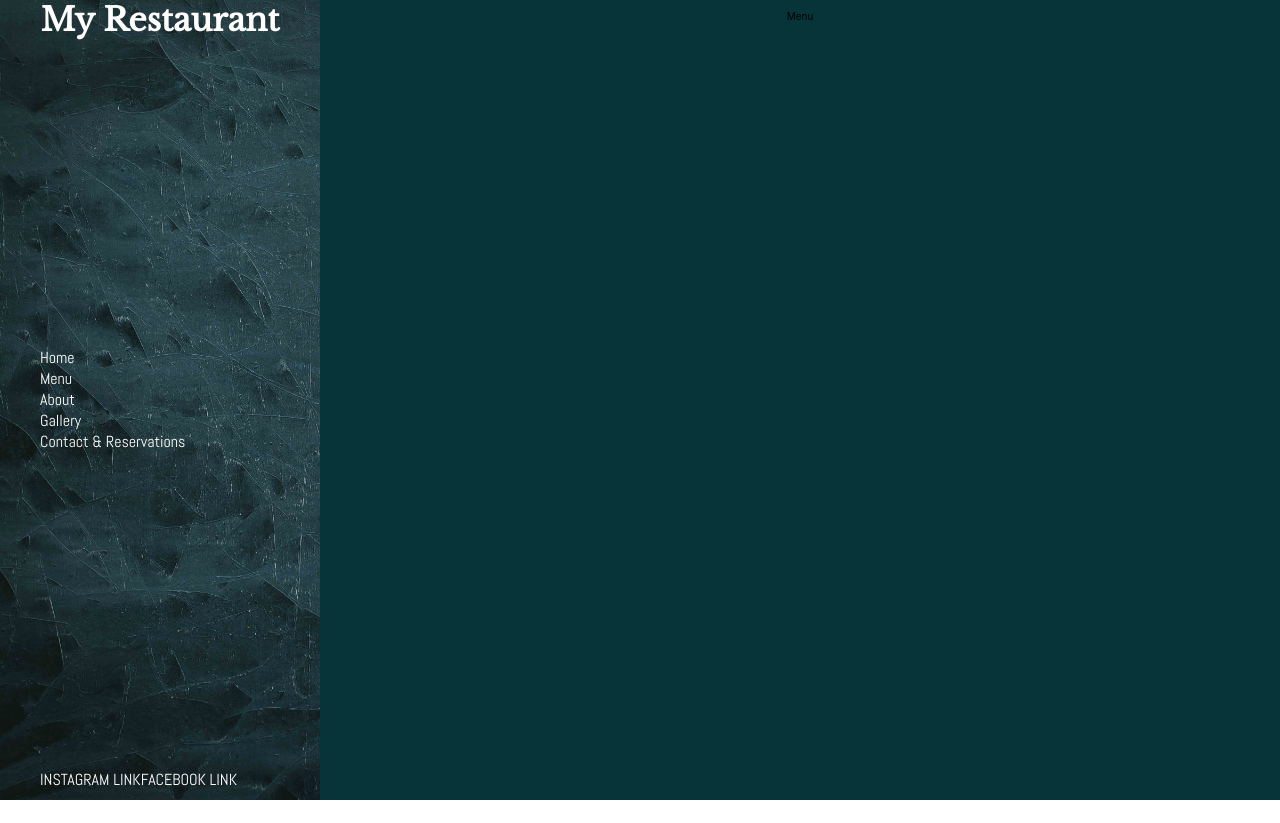
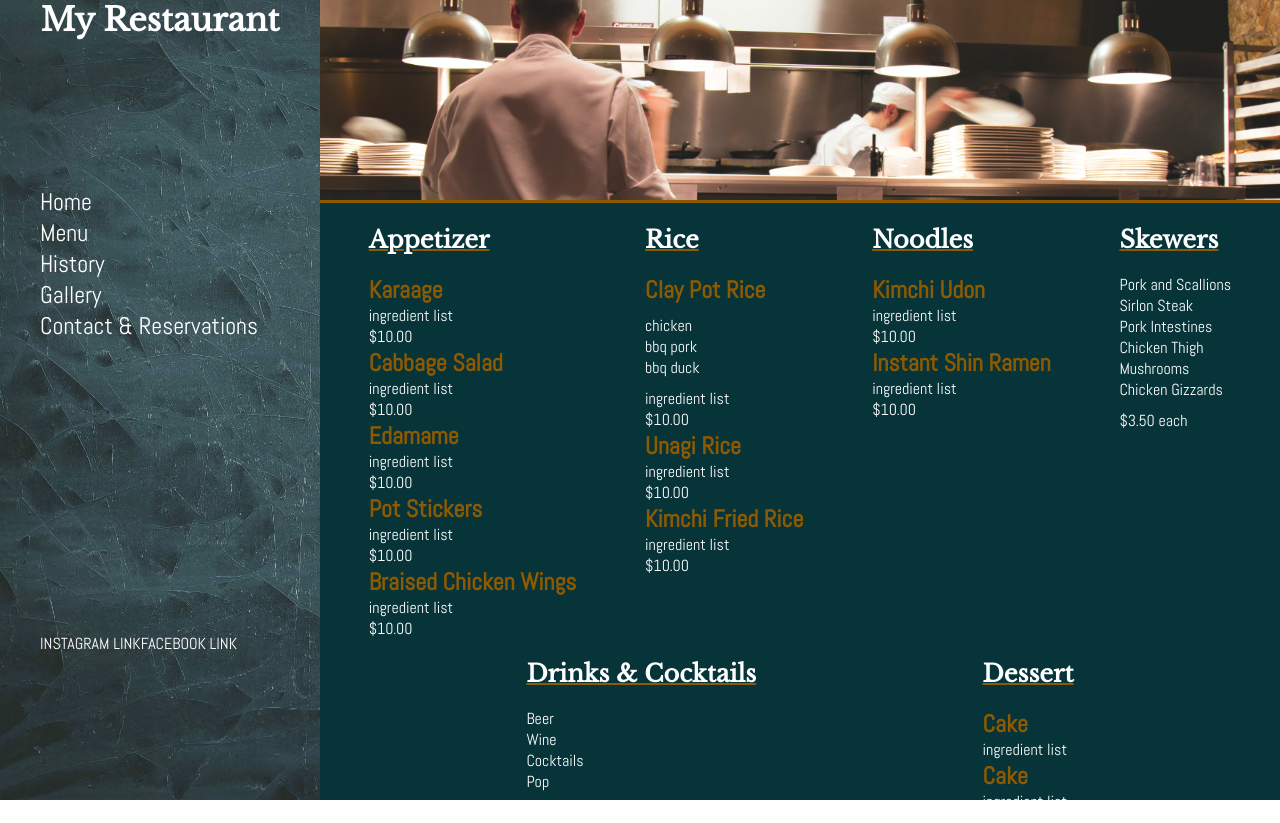
Before and after one commit to jordancmchan/restaurant-project, a React (Create React App) app: page /menu in a window 1280 px wide. Before the commit the page ends 800 px from the top, so only its background shows below. Built offline with nearby package versions, Linux system fonts and the light colour scheme.

Commit message:
added history and updated menu

```diff
--- a/src/About.js
+++ /dev/null
@@ -1,11 +0,0 @@
-//About.js
-
-const About = () => {
-     return(
-          <section class="aboutContainer">
-               <p>About</p>
-          </section>
-     )
-}
-
-export default About
--- a/src/App.js
+++ b/src/App.js
@@ -1,6 +1,6 @@
 import './style/App.scss';
 import Home from './Home.js'
-import About from './About.js';
+import History from './History.js';
 import Menu from './Menu.js';
 import Gallery from './Gallery.js';
 import Contact from './Contact';
@@ -13,11 +13,12 @@ function App() {
     <div className="App">
       <header className="header">
         <h1> My Restaurant</h1>
+        <div className="navContainer">
           <nav>
             <ul className="sideMenuContainer">
               <li><Link exact to = "/home">Home</Link></li>
               <li><Link exact to = "/menu">Menu</Link></li>
-            <li><Link exact to = "/about">About</Link></li>
+              <li><Link exact to = "/history">History</Link></li>
               <li><Link exact to = "/gallery">Gallery</Link></li>
               <li><Link exact to = "/contact&reservation">Contact & Reservations</Link></li>
             </ul>
@@ -28,6 +29,7 @@ function App() {
               <li>FACEBOOK LINK</li>
             </ul>
           </nav>
+        </div>
       </header>
       <Route
         path="/home"
@@ -40,8 +42,8 @@ function App() {
       />
 
       <Route
-        path="/about"
-        component={About}
+        path="/history"
+        component={History}
       />
 
       <Route
--- /dev/null
+++ b/src/History.js
@@ -0,0 +1,19 @@
+//History.js
+import historypage from './assets/history-page.jpg'
+
+const History = () => {
+     return(
+          <section class="historyContainer">
+               <div className="restaurantBanner">
+                    <img src={historypage} alt="restaurant stock photo"/>
+               </div>
+               <h1>History of my Restaurant</h1>
+               <div className="storyContainer">
+                    <h2>A title</h2>
+                    <p>Lorem ipsum, dolor sit amet consectetur adipisicing elit. Officiis doloribus cupiditate laboriosam quo expedita fugit eaque beatae unde dolor vel. Quam, quibusdam alias consequuntur voluptatum nemo rem nesciunt iusto repellendus doloribus quas? Eaque eum rem distinctio, eius aspernatur ipsum quisquam sapiente, quibusdam, dolorem harum necessitatibus libero assumenda doloribus! Dolorum facere repudiandae enim corporis magnam pariatur laudantium sed quidem distinctio vel quod corrupti sapiente aliquid quaerat nam perferendis, sit quae cum. Nobis architecto excepturi quo voluptate ea aliquam non at dicta, laudantium id, unde odio. Aliquam ex veritatis cumque accusamus corrupti.</p>
+               </div>
+          </section>
+     )
+}
+
+export default History
--- a/src/Menu.js
+++ b/src/Menu.js
@@ -1,11 +1,115 @@
 //Menu.js
+import kitchen from './assets/kitchen.jpg'
 
-const About = () => {
+const Menu = () => {
      return(
-          <section class="menuContainer">
-               <p>Menu</p>
+          <section className ="menuContainer">
+               <div className ="kitchenBanner">
+                    <img src={kitchen} alt="restaurant kitchen"/>
+               </div>
+               <div className="entireMenuContainer">
+                    <div className="appetizerSection">
+                         <h1>Appetizer</h1>
+                         <div className="app">
+                              <h2>Karaage </h2>
+                              <p>ingredient list</p>
+                              <p>$10.00</p>
+                         </div>
+                         <div className="app">
+                              <h2>Cabbage Salad</h2>
+                              <p>ingredient list</p>
+                              <p>$10.00</p>
+                         </div>
+                         <div className="app">
+                              <h2>Edamame</h2>
+                              <p>ingredient list</p>
+                              <p>$10.00</p>
+                         </div>
+                         <div className="app">
+                              <h2>Pot Stickers</h2>
+                              <p>ingredient list</p>
+                              <p>$10.00</p>
+                         </div>
+                         <div className="app">
+                              <h2>Braised Chicken Wings</h2>
+                              <p>ingredient list</p>
+                              <p>$10.00</p>
+                         </div>
+
+                    </div>
+                    <div className="riceSection">
+                         <h1>Rice</h1>
+                         <div className="rice">
+                              <h2>Clay Pot Rice</h2>
+                              <ul>
+                                   <li>chicken</li>
+                                   <li>bbq pork</li>
+                                   <li>bbq duck</li>
+                              </ul>
+                              <p>ingredient list</p>
+                              <p>$10.00</p>
+                         </div>
+                         <div className="rice">
+                              <h2>Unagi Rice</h2>
+                              <p>ingredient list</p>
+                              <p>$10.00</p>
+                         </div>
+                         <div className="rice">
+                              <h2>Kimchi Fried Rice</h2>
+                              <p>ingredient list</p>
+                              <p>$10.00</p>
+                         </div>
+                    </div>
+                    <div className="noodleSection">
+                         <h1>Noodles</h1>
+                         <div className="noodle">
+                              <h2>Kimchi Udon</h2>
+                              <p>ingredient list</p>
+                              <p>$10.00</p>
+                         </div>
+                         <div className="noodle">
+                              <h2>Instant Shin Ramen</h2>
+                              <p>ingredient list</p>
+                         </div>
+                         <p>$10.00</p>
+                    </div>
+                    <div className="skewerSection">
+                         <h1>Skewers</h1>
+                         <ul>
+                              <li>Pork and Scallions</li>
+                              <li>Sirlon Steak</li>
+                              <li>Pork Intestines</li>
+                              <li>Chicken Thigh</li>
+                              <li>Mushrooms</li>
+                              <li>Chicken Gizzards</li>
+                         </ul>
+                         <p>$3.50 each</p>
+                    </div>
+                    <div className="drinkSection">
+                         <h1>Drinks & Cocktails</h1>
+                         <ul>
+                              <li>Beer</li>
+                              <li>Wine</li>
+                              <li>Cocktails</li>
+                              <li>Pop</li>
+                         </ul>
+                         <p>$10.00</p>
+                    </div>
+                    <div className="dessertSection">
+                         <h1>Dessert</h1>
+                         <div className="dessert">
+                              <h2>Cake</h2>
+                              <p>ingredient list</p>
+                         </div>
+                         <div className="dessert">
+                              <h2>Cake</h2>
+                              <p>ingredient list</p>
+                         </div>
+                    </div>
+               </div>
+
           </section>
      )
 }
 
-export default About
+export default Menu
--- a/src/style/App.scss
+++ b/src/style/App.scss
@@ -16,14 +16,14 @@
                content: '';
                background-image: url(../assets/side-menu.jpg);
                background-size:cover;
-               // opacity: 0.9;
+               opacity: 0.9;
                top: 0;
                left: 0;
                bottom: 0;
                right: 0;
                position: absolute;
                z-index: -1;
-               // filter: blur(1px);
+               // filter: blur(2px);
           }
           h1{
                font-size: 2rem;
@@ -32,22 +32,25 @@
                text-align: center;
                margin: 0;
           }
-
-          nav{
+          .navContainer{
                display:flex;
                flex-direction: column;
-               justify-content: space-between;
+               justify-content: space-around;
+               height: 100%;
+               nav{
                     .sideMenuContainer{
                          li{
                               list-style: none;
                               @include fontAbel;
-                         font-size: 1rem;
                               a{
                                    color: white;
-                              text-decoration: none;
+                                   text-decoration:
+                                    none;
+                                   font-size: 1.5rem;
 
                                    &:hover{
-                                   border-bottom: 2px solid $gold;
+                                        text-decoration: underline solid 2px $gold;
+                                        transition-duration: 0.5s;
                                    }
                               }
                          }
@@ -65,12 +68,108 @@
                }
           }
 
-     .homeContainer, .menuContainer, .aboutContainer, .galleryContainer, .contactContainer {
-          display:flex;
-          justify-content: center;
-          background-color: $richBlack;
      }
 
+     .homeContainer, .menuContainer, .historyContainer, .galleryContainer, .contactContainer {
+          background-color: $richBlack;
+          width: 100%;
+          height: 100vh;
+     }
 
+     .menuContainer{
+          .kitchenBanner{
+               img{
+                    overflow:hidden;
+                    height: 25vh;
+                    width: 100%;
+                    object-fit: cover;
+                    object-position: 10% 30%;
+                    border-bottom: solid 3px $gold;
+               }
+          }
+          .entireMenuContainer{
+               display:flex;
+               flex-wrap: wrap;
+               justify-content: space-evenly;
+
+               .appetizerSection , .skewerSection, .riceSection, .noodleSection, .drinkSection, .dessertSection {
+                    margin: 0 20px;
+               }
+
+               h1{
+                    font-size: 1.5rem;
+                    @include fontBaskerville;
+                    color: white;
+                    text-decoration: underline solid $gold 2px;
+               }
+
+               h2{
+                    color: $gold;
+                    font-size: 1.5rem;
+                    @include fontAbel;
+                    margin: 0;
+               }
+
+               p{
+                    font-size: 1rem;
+                    @include fontAbel;
+                    color: white;
+                    margin: 0;
+               }
+
+               ul{
+                    padding: 0;
+                    li{
+                         list-style: none;
+                         @include fontAbel;
+                         font-size: 1rem;
+                         color: white;
+                    }
+               }
+          }
+     }
+
+     .historyContainer{
+          h1{
+               @include fontBaskerville;
+               font-size: 1.5rem;
+               color: white;
+               text-align: center;
+               text-decoration: underline 2px solid $gold;
+          }
+
+          .storyContainer{
+               width: 50%;
+               height: auto;
+               margin: 0 auto;
+               padding: 20px;
+               background-color: $gold;
+               h2{
+                    @include fontBaskerville;
+                    font-size: 1rem;
+                    color: white;
+               }
+
+               p{
+                    font-size: 1rem;
+                    @include fontAbel;
+                    color: white;
+               }
+          }
+
+          .restaurantBanner{
+               position: relative;
+               img{
+                    overflow:hidden;
+                    height: 40vh;
+                    width: 100%;
+                    object-fit: cover;
+                    object-position: 10% 30%;
+                    border-top: solid 3px $gold;
+                    position: absolute;
+                    top: 59.55vh;
+               }
+          }
+     }
 
 }
```
Also changed, not shown: src/assets/kitchen.jpg (added), 1 other file (tests, documents, lock files or other folders). Lines whose indentation alone changed are shown as unchanged.
